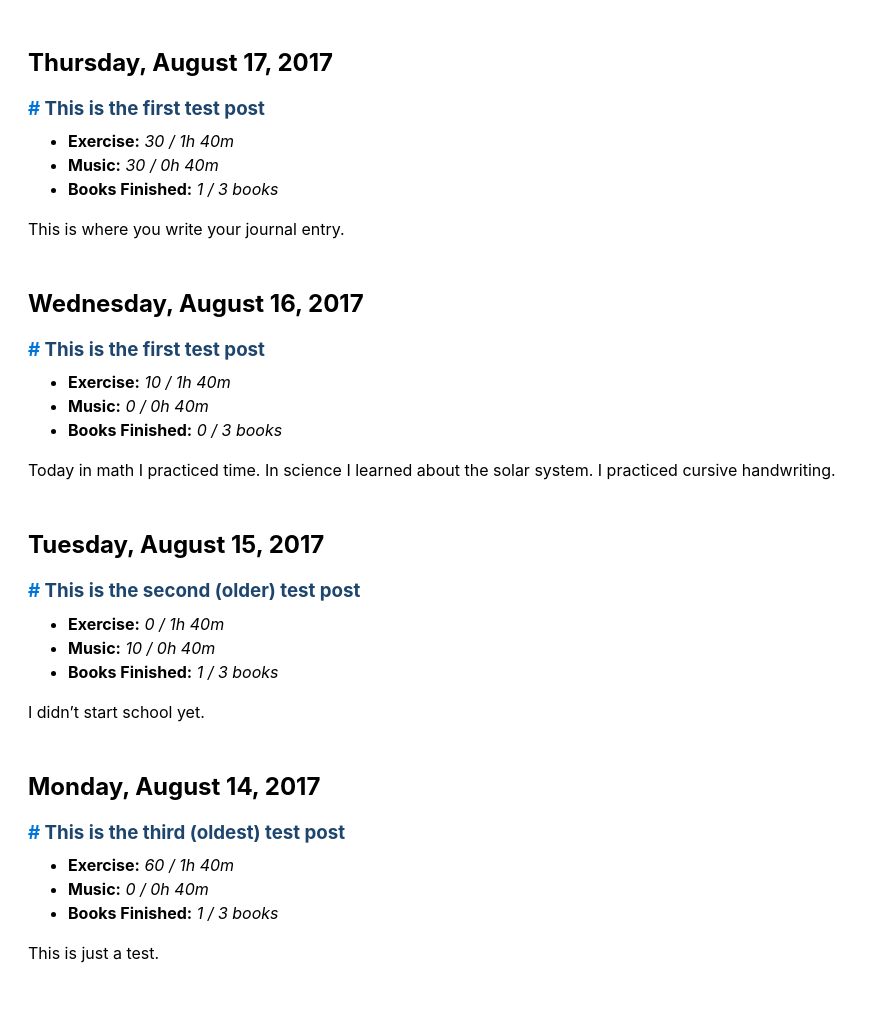
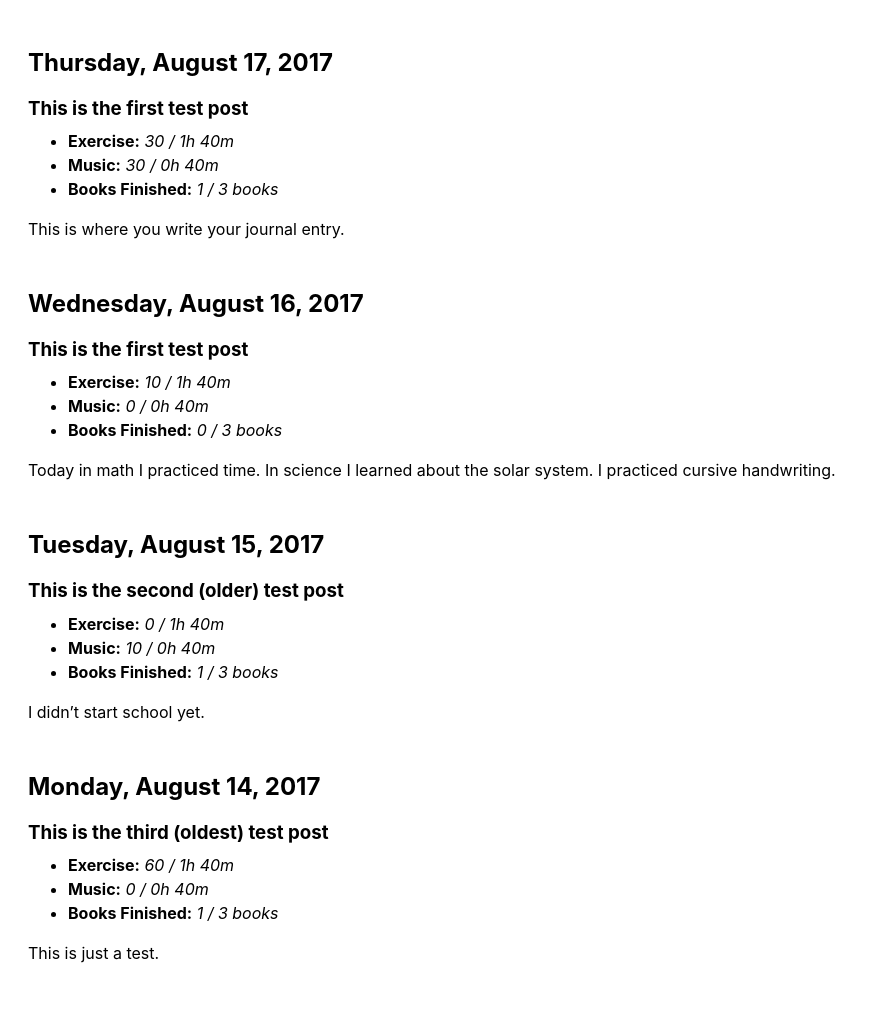
Before and after one commit to newlyceum/journal, a Jekyll site: the page built from simon/index.md, in a window 1280 px wide. Shown: the whole page, without its empty margins (0-870 px from the left). Built offline with Jekyll 4.4.1, drawn with Linux system fonts in a browser that asks for light colours.

Commit message:
removed links from post titles

```diff
--- a/_layouts/jack.html
+++ b/_layouts/jack.html
@@ -25,7 +25,7 @@
 {% if day != nday %}
         <h2>{{ post.date | date: "%A, %B %e, %Y" }}</h2>
 {% endif %}
-        <div class="entry"><h3 id="{{ post.slug }}"><a href="#{{ post.slug }}">#</a> <a href="{{ post.link }}">{{ post.title }}</a></h3>
+        <div class="entry"><h3 id="{{ post.slug }}">{{ post.title }}</h3>
         <ul>
                 <li><b>Exercise:</b> <i>{{ post.exercise }} / {{ exercise_total | divided_by:60 }}h {{ exercise_total | modulo:60 }}m</i></li>
                 <li><b>Music:</b> <i>{{ post.music }} / {{ music_total | divided_by:60 }}h {{ music_total | modulo:60 }}m</i></li>
--- a/_layouts/simon.html
+++ b/_layouts/simon.html
@@ -25,7 +25,7 @@
 {% if day != nday %}
         <h2>{{ post.date | date: "%A, %B %e, %Y" }}</h2>
 {% endif %}
-        <div class="entry"><h3 id="{{ post.slug }}"><a href="#{{ post.slug }}">#</a> <a href="{{ post.link }}">{{ post.title }}</a></h3>
+        <div class="entry"><h3 id="{{ post.slug }}">{{ post.title }}</h3>
         <ul>
             <li><b>Exercise:</b> <i>{{ post.exercise }} / {{ exercise_total | divided_by:60 }}h {{ exercise_total | modulo:60 }}m</i></li>
             <li><b>Music:</b> <i>{{ post.music }} / {{ music_total | divided_by:60 }}h {{ music_total | modulo:60 }}m</i></li>
```
